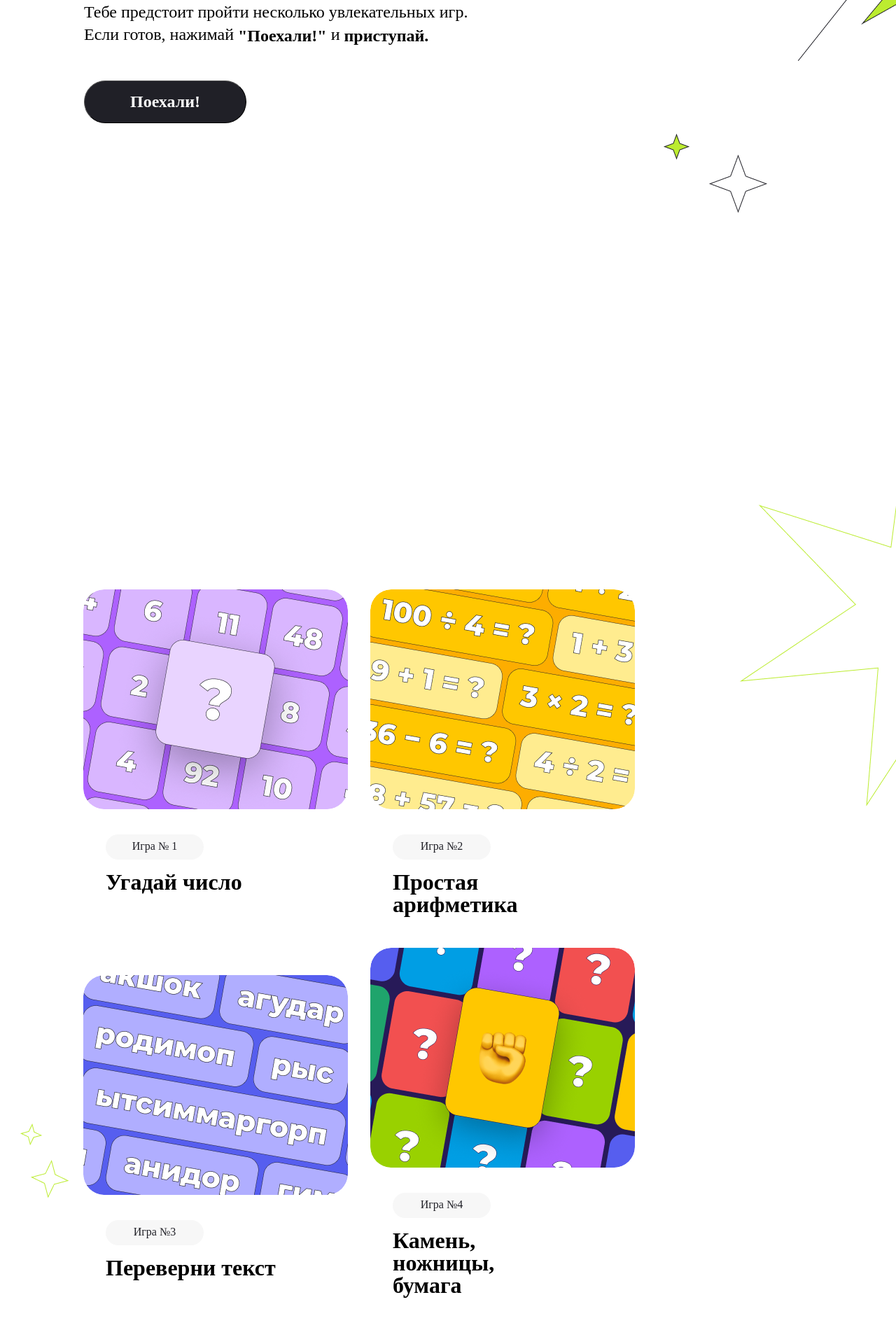
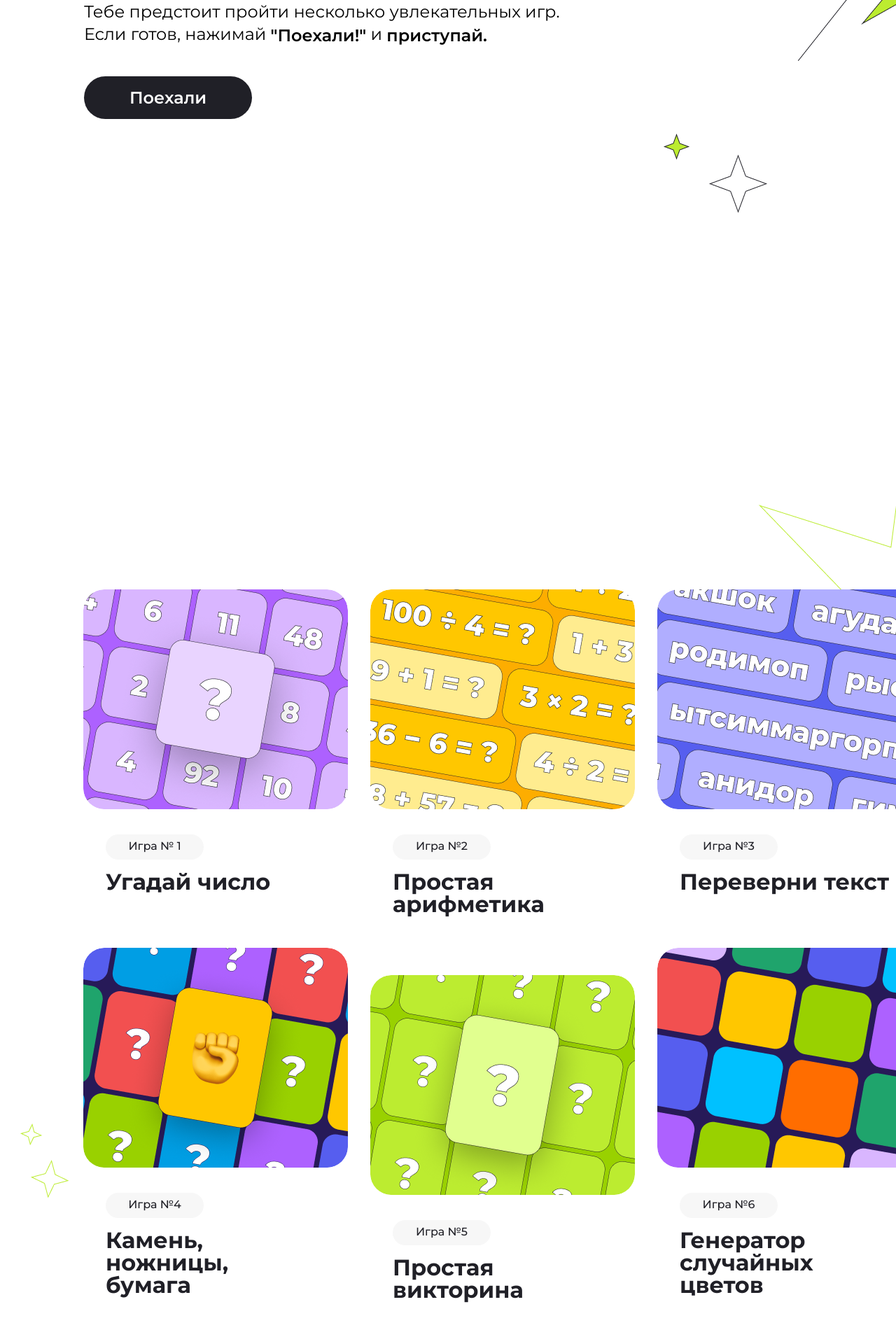
Before and after one commit to Julia-Iv/homework1, a plain HTML site: page index.html in a window 1280 px wide. Shown: the part 347-2237 px from the top of the page at 70% size. Drawn offline with Linux system fonts and the light colour scheme.

Commit message:
work 26.02

```diff
--- a/index.html
+++ b/index.html
@@ -6,6 +6,7 @@
     <meta name="viewport" content="width=device-width, initial-scale=1.0">
     <title>Homework1</title>
     <link rel="stylesheet" href="./style.css">
+    <link href="https://fonts.googleapis.com/css2?family=Montserrat:ital,wght@0,100..900;1,100..900&amp;display=swap" rel="stylesheet">
 </head>
 
 <body>
@@ -25,10 +26,12 @@
 на мой сайт мини-игр</h1>
             <div class="top__description">Тебе предстоит пройти несколько увлекательных игр.
 Если готов, нажимай <span class="top__regular">"Поехали!"</span> и <span class="top__regular">приступай.</span></div>
-            <button type="submit" class="form-button">Поехали!</button>
+            <a href="#games" class="form-button">Поехали</a>
+<!--<button type="submit" class="form-button">Поехали!</button>-->
         </div>
+    </div>
     </section>
-    <section class="games center">
+    <section id="games" class="games center">
         <h1 class="games__title">Об играх</h1>
         <p class="games__description">
 В моей коллекции представлено 6 игр на разные темы.
@@ -39,51 +42,57 @@
     <img class="games__star1" src="./image/Star 1.png"/>
     <div class="games-catalog">
         <article class="catalog">
-            <a href href="#games1">
-            <img src="./image/games1.png" alt="игра№1" class="catalog__img"></a>
+            <a href="#games1" class="catalog">
+
+            <img src="./image/games1.png" alt="игра№1" class="catalog__img">
             <p class="catalog__number" >Игра № 1</p>
             <h3 class="catalog__title">Угадай число</h3>
-
+            </a>
         </article>
         <article class="catalog1">
-            <a href="#games2">
-            <img src="./image/games2.png" alt="игра№2" class="catalog1__img"></a>
+            <a href="#games2" class="catalog1">
+            <img src="./image/games2.png" alt="игра№2" class="catalog1__img">
             <p class="catalog1__number" >Игра №2</p>
             <h3 class="catalog1__title">
 Простая
 арифметика</h3>
+        </a>
         </article>
         <article class="catalog">
-            <a href="#games3">
-            <img src="./image/games3.png" alt="игра№3" class="catalog__img"></a>
+            <a href="#games3" class="catalog">
+            <img src="./image/games3.png" alt="игра№3" class="catalog__img">
             <p class="catalog__number" >Игра №3</p>
             <h3 class="catalog__title">Переверни текст</h3>
+            </a>
         </article>
         <article class="catalog2">
-            <a href="#games4">
-            <img src="./image/games4.png" alt="игра№4" class="catalog2__img"></a>
+            <a href="#games4" class="catalog2">
+            <img src="./image/games4.png" alt="игра№4" class="catalog2__img">
             <p class="catalog2__number" >Игра №4</p>
             <h3 class="catalog2__title">
 Камень,
 ножницы,
 бумага</h3>
+        </a>
         </article>
         <article class="catalog1">
-            <a href="games5">
-            <img src="./image/games5.png" alt="игра№5" class="catalog1__img"></a>
+            <a href="games5" class="catalog1">
+            <img src="./image/games5.png" alt="игра№5" class="catalog1__img">
             <p class="catalog1__number" >Игра №5</p>
             <h3 class="catalog1__title">
 Простая
 викторина</h3>
+        </a>
         </article>
         <article class="catalog2">
-            <a href="#games6">
-            <img src="./image/games6.png" alt="игра№6" class="catalog2__img"></a>
+            <a href="#games6" class="catalog2">
+            <img src="./image/games6.png" alt="игра№6" class="catalog2__img">
             <p class="catalog2__number" >Игра №6</p>
             <h3 class="catalog2__title">
 Генератор
 случайных
 цветов</h3>
+</a>
         </article>
     </div>
     </section>
--- a/style.css
+++ b/style.css
@@ -116,6 +116,7 @@
     letter-spacing: 0px;
     vertical-align: middle;
     margin-top: 24px;
+    margin-bottom: 58px;
 }
 
 .top__regular {
@@ -148,6 +149,7 @@
     color: #ffff;
     text-align: center;
     margin-top: 48px;
+    text-decoration: none;
 }
 
 .form-button:hover {
@@ -215,6 +217,7 @@ z-index: 2;
     row-gap: 32px;
     column-gap: 32px;
     z-index: 3;
+    width: 1201px;
 }
 .catalog {
     width: 378px;
@@ -223,6 +226,7 @@ z-index: 2;
     border-radius: 30px;
     overflow: hidden;
     margin-top: 7px;
+    text-decoration: none;
 }
 
 .catalog {
@@ -268,6 +272,7 @@ z-index: 2;
     vertical-align: middle;
     margin-top: 16px;
     margin-left: 32px;
+    color: #202027;
 
 }
 .catalog1 {
@@ -277,6 +282,7 @@ z-index: 2;
     border-radius: 30px;
     overflow: hidden;
     margin-top: 7px;
+    text-decoration: none;
 }
 .catalog1 {
     transition: transform .1s;
@@ -296,6 +302,7 @@ z-index: 2;
     vertical-align: middle;
     margin-left: 32px;
     margin-top: -16px;
+    color: #202027;
 }
 .catalog1__img {
     width: 378px;
@@ -330,6 +337,7 @@ z-index: 2;
     border-radius: 30px;
     overflow: hidden;
     margin-top: -32px;
+    text-decoration: none;
 }
 .catalog2 {
     transition: transform .1s;
@@ -349,6 +357,7 @@ z-index: 2;
     vertical-align: middle;
     margin-left: 32px;
     margin-top: -16px;
+    color: #202027;
 }
 .catalog2__img {
     width: 378px;
```
